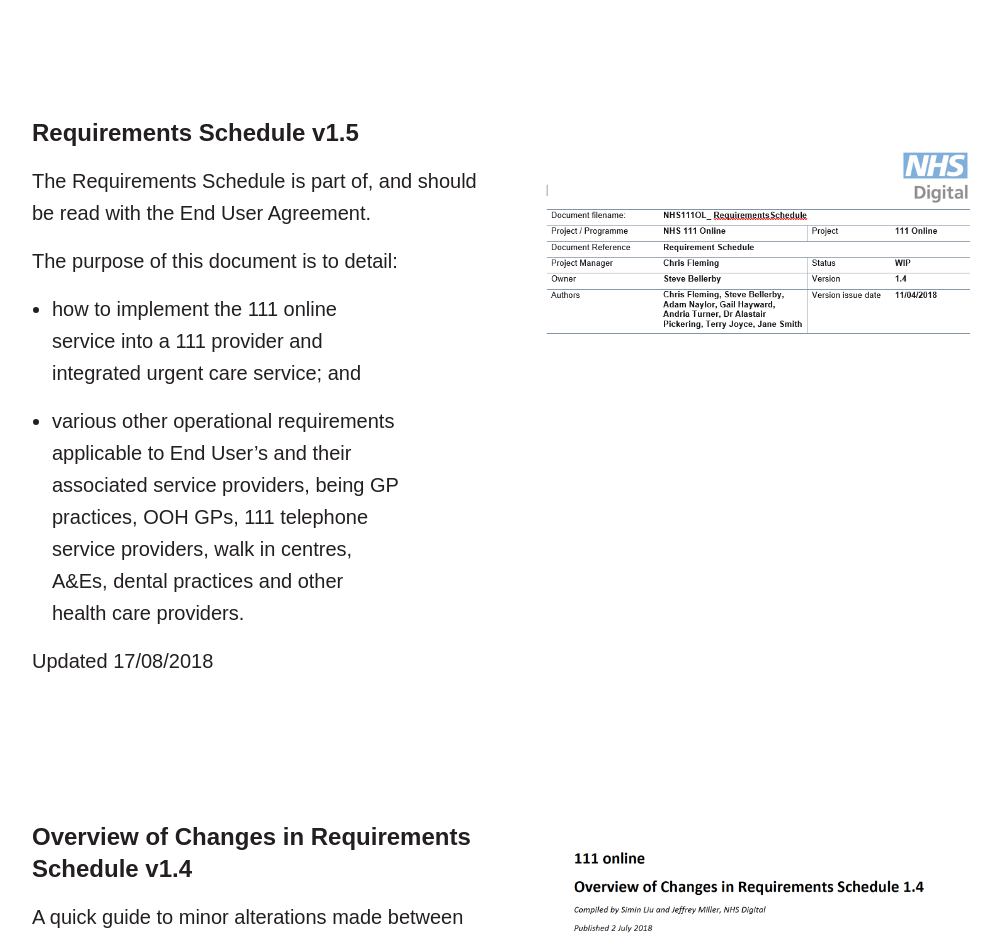
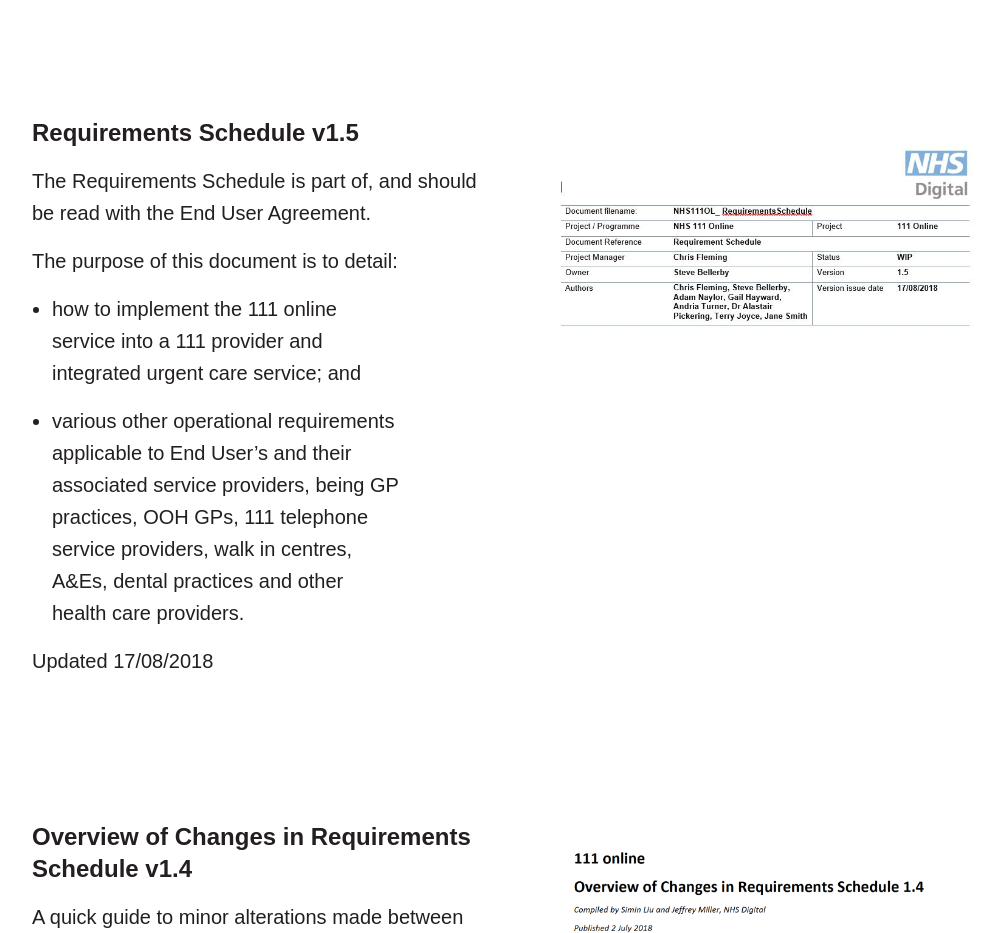
Before and after one commit to 111Online/nhs111-implementation-site, a plain HTML site: page index.html in a window 1280 px wide. Shown: the part 5680-6613 px from the top of the page, without its empty margins (128-1129 px from the left). Drawn offline with Linux system fonts and the light colour scheme; a web font is replaced by a local one.

Commit message:
Updating screenshot of Req Sched 1.5

```diff
--- a/index.html
+++ b/index.html
@@ -169,7 +169,7 @@
                     <p>Updated 17/08/2018</p>
                 </div>
                 <a class="side" target="_blank" href="https://hscic365-my.sharepoint.com/:w:/r/personal/stbe4_log1_hscic_gov_uk/_layouts/15/Doc.aspx?sourcedoc=%7B1c91ca35-8afc-4d33-8bff-6564c701dc1b%7D&action=default">
-                    <img src="images/Req_Sched_1_4.PNG">
+                    <img src="images/Req_Sched_1_5.PNG">
                 </a>
             </article>
 
```
